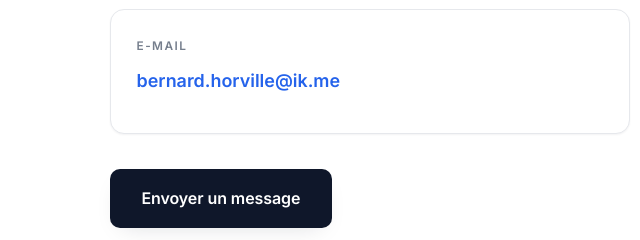
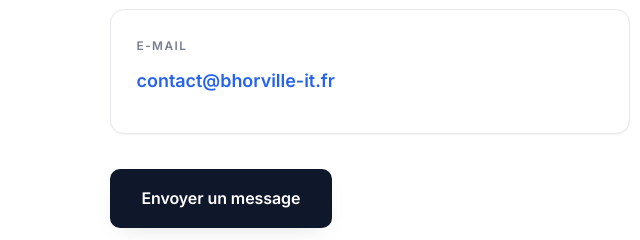
Before and after one commit to bhorville-labs/bhorville-it.fr, a plain HTML site: page index.html in a window 1280 px wide. Shown: the part 3962-4202 px from the top of the page, 0-640 px from the left. Drawn offline with Linux system fonts and the light colour scheme.

Commit message:
Update contact email to contact@bhorville-it.fr

```diff
--- a/config/site.js
+++ b/config/site.js
@@ -16,7 +16,7 @@ window.SITE_CONFIG = {
   baseUrl: "https://bhorville-it.fr/",
 
   /* --- Contact et liens externes --- */
-  email:            "bernard.horville@ik.me",
+  email:            "contact@bhorville-it.fr",
   githubUrl:        "https://github.com/bhorville-labs",
   onPremSoftwareUrl: "https://onpremsoftware.com",
   horvilleLabsUrl:  "https://horville-labs.fr",
--- a/index.html
+++ b/index.html
@@ -336,7 +336,7 @@
         <div class="contact-grid">
           <div class="contact-card reveal">
             <span class="contact-label">E-mail</span>
-            <a class="contact-value" data-email href="mailto:bernard.horville@ik.me">bernard.horville@ik.me</a>
+            <a class="contact-value" data-email href="mailto:contact@bhorville-it.fr">contact@bhorville-it.fr</a>
           </div>
 
           <div class="contact-card reveal">
@@ -350,7 +350,7 @@
         </div>
 
         <div class="contact-cta reveal">
-          <a class="btn btn-primary btn-lg" data-email href="mailto:bernard.horville@ik.me">Envoyer un message</a>
+          <a class="btn btn-primary btn-lg" data-email href="mailto:contact@bhorville-it.fr">Envoyer un message</a>
         </div>
       </div>
     </section>
```
Also changed, not shown: 1 other file.
